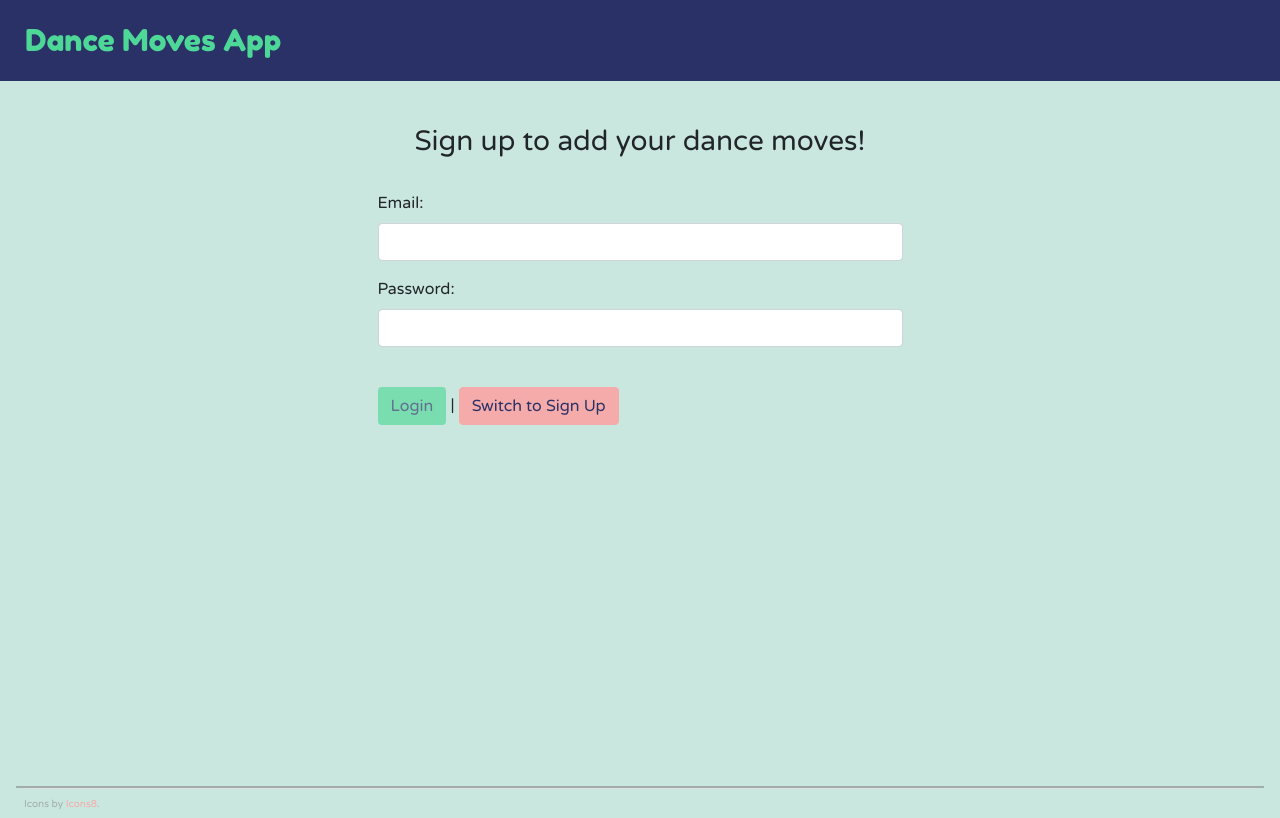
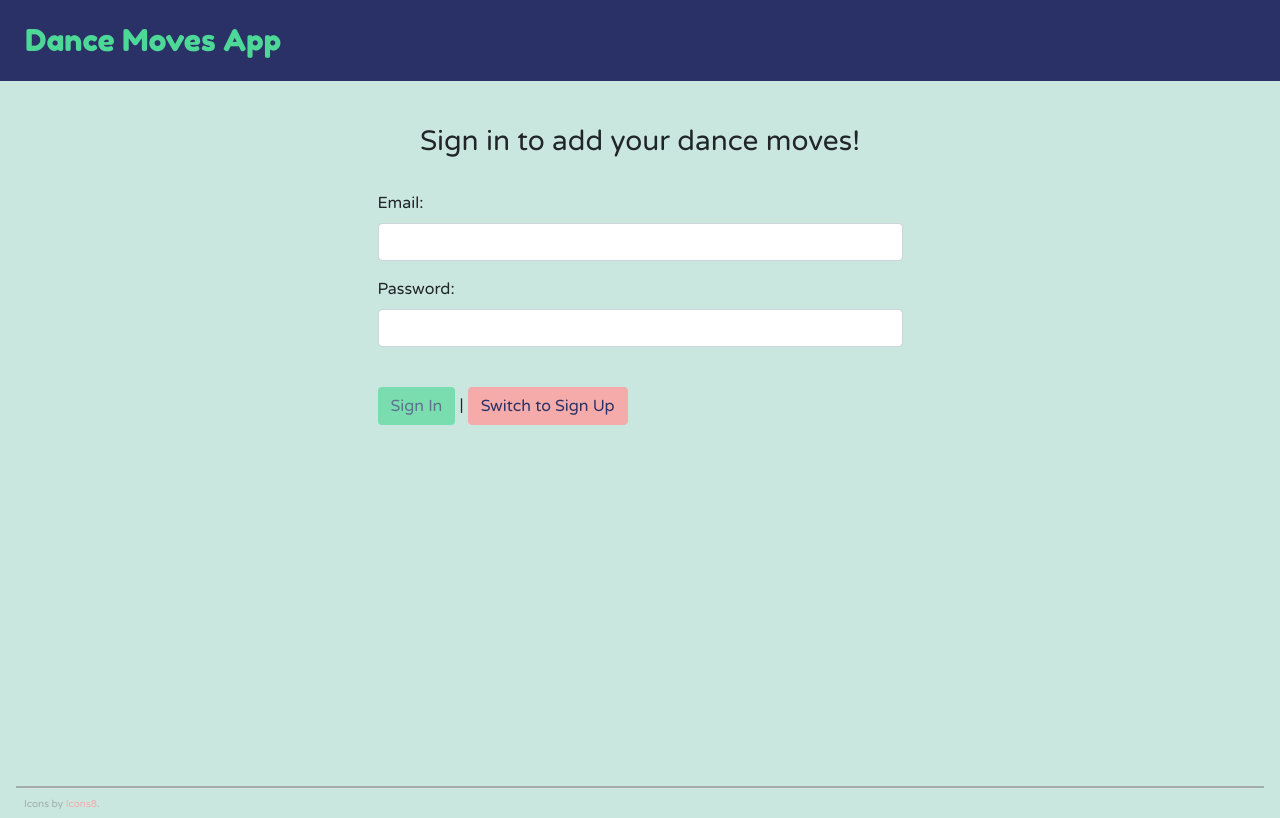
Before and after one commit to agnieszka-filip/Dance-Moves-App, an Angular app: page /auth in a window 1280 px wide. Built offline with nearby package versions, Linux system fonts and the light colour scheme.

Commit message:
Fix the header in the auth component

```diff
--- a/src/app/auth/auth.component.html
+++ b/src/app/auth/auth.component.html
@@ -2,7 +2,7 @@
   <div class="row">
     <div class="col-xs-12 col-md-6 offset-md-3">
       <h3 class="text-center">
-        Sign up to add your dance moves!
+        {{ isLoginMode ? "Sign in" : "Sing up" }} to add your dance moves!
       </h3>
       <br />
       <div class="alert alert-danger" *ngIf="error">
@@ -47,11 +47,11 @@
             type="submit"
             [disabled]="!authForm.valid"
           >
-            {{ isLoginMode ? "Login" : "Sing Up" }}
+            {{ isLoginMode ? "Sign In" : "Sing Up" }}
           </button>
           |
           <button class="btn btn-pink" type="button" (click)="onSwitchMode()">
-            Switch to {{ isLoginMode ? "Sign Up" : "Login" }}
+            Switch to {{ isLoginMode ? "Sign Up" : "Sign In" }}
           </button>
         </div>
       </form>
--- a/src/app/dance-moves/dance-moves-list/dance-moves-list.component.ts
+++ b/src/app/dance-moves/dance-moves-list/dance-moves-list.component.ts
@@ -4,6 +4,7 @@ import { Subscription } from "rxjs";
 
 import { DanceMove } from "./dance-move.model";
 import { DanceMovesService } from "../dance-moves.service";
+import { DataStorageService } from "../data-storage.service";
 
 @Component({
   selector: "app-dance-moves-list",
--- a/src/app/dance-moves/data-storage.service.ts
+++ b/src/app/dance-moves/data-storage.service.ts
@@ -1,6 +1,6 @@
 import { Injectable } from "@angular/core";
-import { HttpClient, HttpParams } from "@angular/common/http";
-import { map, tap, take, exhaustMap } from "rxjs/operators";
+import { HttpClient } from "@angular/common/http";
+import { map, tap } from "rxjs/operators";
 
 import { DanceMovesService } from "./dance-moves.service";
 import { DanceMove } from "./dance-moves-list/dance-move.model";
```
